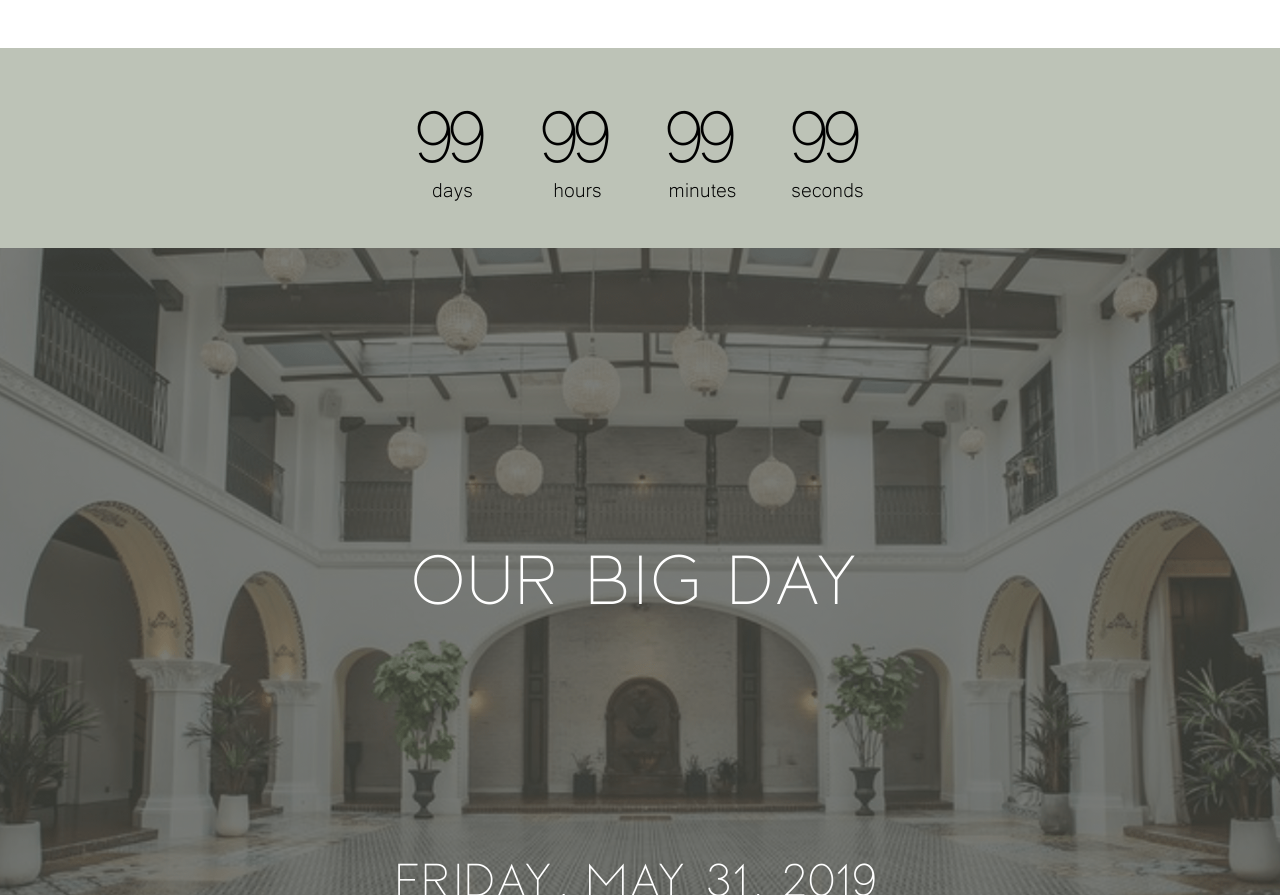
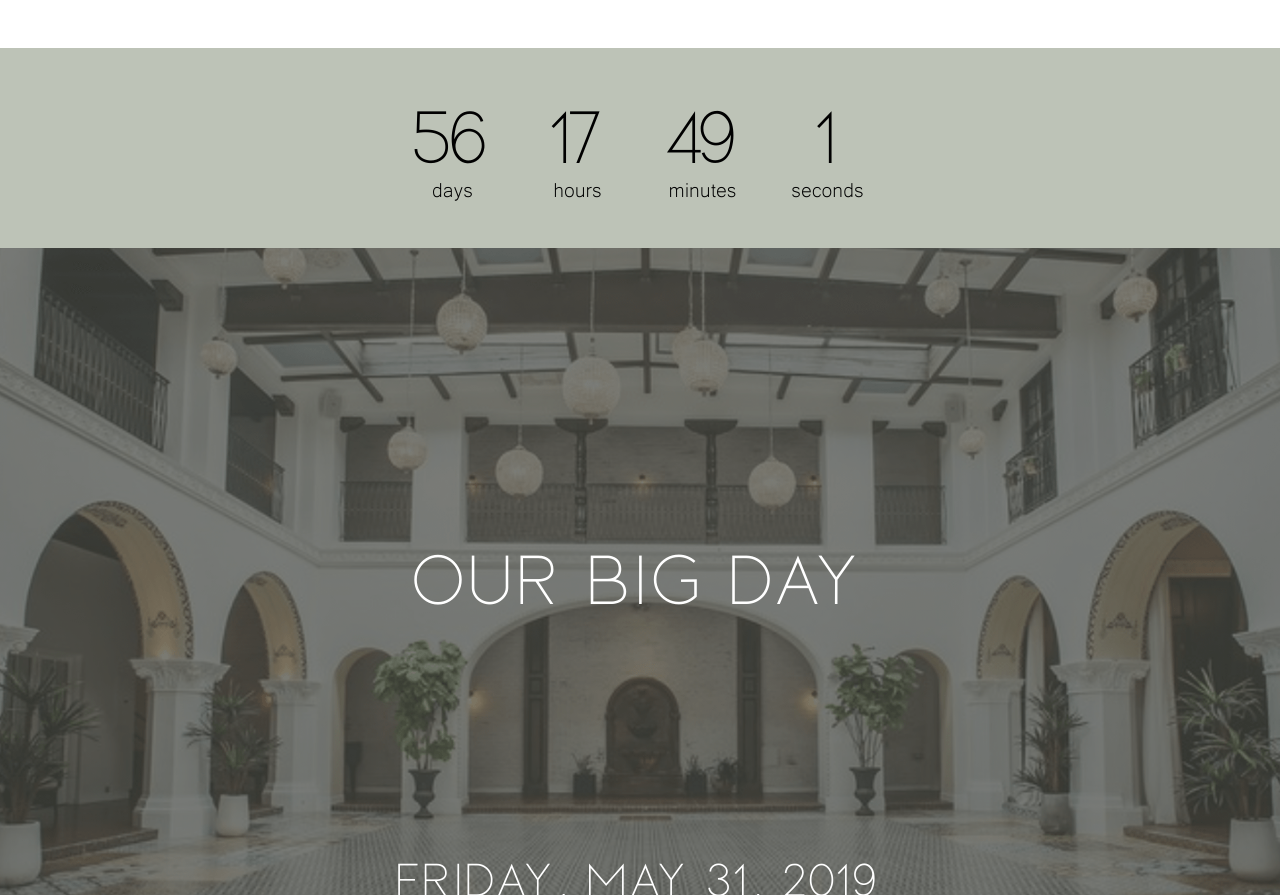
Before and after one commit to tbone1020/TeebkenWedding2019, an Angular app: page / in a window 1280 px wide. Shown: the part 1711-2606 px from the top of the page. Built offline with nearby package versions, Linux system fonts and the light colour scheme.

Commit message:
Finished countdown's functionality

```diff
--- a/src/app/countdown/countdown.component.html
+++ b/src/app/countdown/countdown.component.html
@@ -1,19 +1,19 @@
 <section class="countdown">
   <div class="countdown__wrapper">
     <article class="countdown__time-wrapper">
-      <div id="countdown__days" class="countdown__time">99</div>
+      <div id="countdown__days" class="countdown__time">{{ daysTillWedding }}</div>
       <div class="countdown__unit">days</div>
     </article>
     <article class="countdown__time-wrapper">
-      <div id="countdown__hours" class="countdown__time">99</div>
+      <div id="countdown__hours" class="countdown__time">{{ hoursTillWedding }}</div>
       <div class="countdown__unit">hours</div>
     </article>
     <article class="countdown__time-wrapper">
-      <div id="countdown__minutes" class="countdown__time">99</div>
+      <div id="countdown__minutes" class="countdown__time">{{ minutesTillWedding }}</div>
       <div class="countdown__unit">minutes</div>
     </article>
     <article class="countdown__time-wrapper">
-      <div id="countdown__seconds" class="countdown__time">99</div>
+      <div id="countdown__seconds" class="countdown__time">{{ secondsTillWedding }}</div>
       <div class="countdown__unit">seconds</div>
     </article>
   </div>
--- a/src/app/countdown/countdown.component.ts
+++ b/src/app/countdown/countdown.component.ts
@@ -1,40 +1,58 @@
 import { Component, OnInit } from '@angular/core';
+import { TodaysDateService } from './services/todays-date.service';
+import { WeddingDateService } from './services/wedding-date.service';
+
 
 @Component({
   selector: 'app-countdown',
   templateUrl: './countdown.component.html',
-  styleUrls: ['./countdown.component.css']
+  styleUrls: ['./countdown.component.css'],
+  providers: [TodaysDateService, WeddingDateService]
 })
 export class CountdownComponent implements OnInit {
 
-  private weddingDate: Date = new Date("May, 26, 2019");
-  private todaysDate: Date = new Date();
+  public daysTillWedding: number;
+  public hoursTillWedding: number;
+  public minutesTillWedding: number;
+  public secondsTillWedding: number;
 
-  constructor() {}
+  constructor(private todaysDate: TodaysDateService, private weddingDate: WeddingDateService) {
+  }
 
   ngOnInit() {
-    this.setMonthsTillWedding();
+    this.startClockTick();
   }
 
-  setMonthsTillWedding(): void {
-    console.log(`Today's date ${this.todaysDate.getMonth() + 1}`);
-    console.log(`Wedding's date ${this.weddingDate.getMonth() + 1}`);
+  startClockTick(): void {
+    const clockTick = setInterval(() => {
+      this.setSecondsTillWedding();
+      this.setMinutesTillWedding();
+      this.setHoursTillWedding();
+      this.setDaysTillWedding();
+      this.fineTuneTimes();
+    }, 1000);
   }
 
-  setDaysTillWedding(): any {
-
+  setSecondsTillWedding(): void {
+    this.secondsTillWedding = Math.floor((this.weddingDate.getWeddingTime() - this.todaysDate.getCurrentTime()) / 1000);
   }
 
-  setHoursTillWedding(): any {
-
+  setMinutesTillWedding(): void {
+    this.minutesTillWedding = Math.floor(this.secondsTillWedding / 60);
   }
 
-  setMinutesTillWedding(): any {
-
+  setHoursTillWedding(): void {
+    this.hoursTillWedding = Math.floor(this.minutesTillWedding / 60);
   }
 
-  setSecondsTillWedding(): any {
+  setDaysTillWedding(): void {
+    this.daysTillWedding = Math.floor(this.hoursTillWedding / 24);
+  }
 
+  fineTuneTimes(): void {
+    this.hoursTillWedding = this.hoursTillWedding - (this.daysTillWedding * 24);
+    this.minutesTillWedding = this.minutesTillWedding - (this.daysTillWedding * 24 * 60) - (this.hoursTillWedding * 60);
+    this.secondsTillWedding = this.secondsTillWedding - (this.daysTillWedding * 24 * 60 * 60) - (this.hoursTillWedding * 60 * 60) - (this.minutesTillWedding * 60);
   }
 
 }
--- /dev/null
+++ b/src/app/countdown/services/todays-date.service.ts
@@ -0,0 +1,15 @@
+import { Injectable } from '@angular/core';
+
+@Injectable()
+export class TodaysDateService {
+
+  constructor() {
+
+  }
+
+  getCurrentTime(): any {
+    return new Date();
+  }
+
+
+}
--- /dev/null
+++ b/src/app/countdown/services/wedding-date.service.ts
@@ -0,0 +1,15 @@
+import { Injectable } from '@angular/core';
+
+@Injectable()
+export class WeddingDateService {
+  weddingDate: Date;
+
+  constructor() {
+    this.weddingDate = new Date("May, 31, 2019");
+  }
+
+  getWeddingTime(): any {
+    return this.weddingDate;
+  }
+
+}
```
Also changed, not shown: 2 other files (tests, documents, lock files or other folders).
